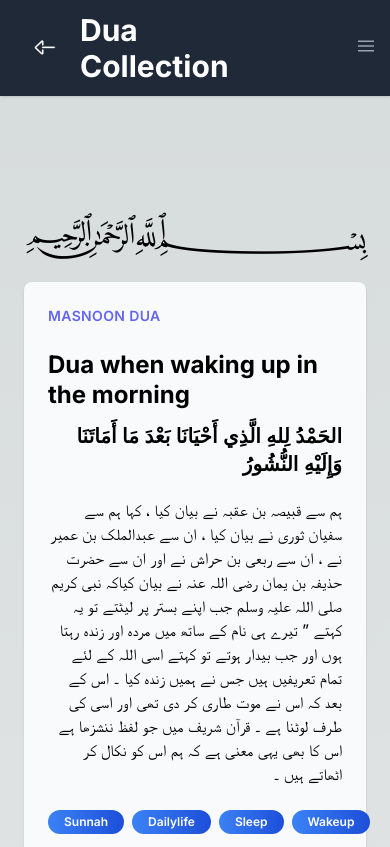
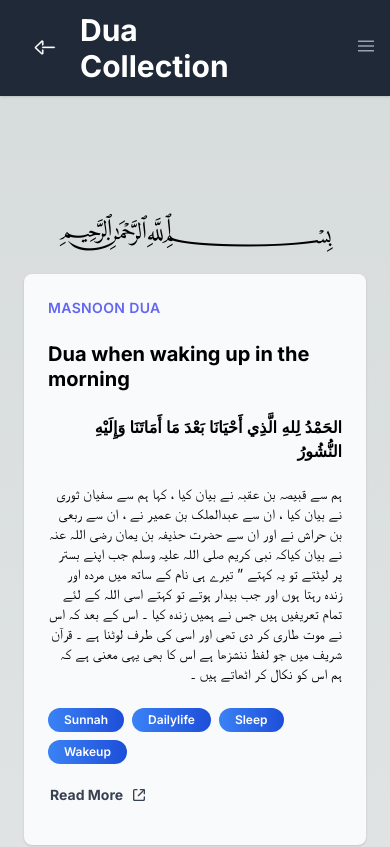
Before and after one commit to segullshairbutt/dua-collections, a Next.js app: page /MasnoonDuas in a window 390 px wide. Shown: the top 847 px of the page. Built offline with nearby package versions, Linux system fonts and the light colour scheme; a web font is replaced by a local one.

Commit message:
fixed rtl problem

```diff
--- a/next.config.js
+++ b/next.config.js
@@ -2,6 +2,9 @@
 const nextConfig = {
   reactStrictMode: true,
   output: "export",
+  compiler: {
+    styledComponents: true,
+  },
   images: {
     unoptimized: true,
   },
--- a/src/app/MasnoonDuas/page.tsx
+++ b/src/app/MasnoonDuas/page.tsx
@@ -1,19 +1,14 @@
 import { FC } from "react";
-import { Amiri } from "next/font/google";
 
+import Bismillah from "components/Bismillah";
 import Dua from "components/Dua";
 
 import Duas from "./duas.json";
 
-
-const arabic_font = Amiri({ weight: "400", subsets: ["arabic"] })
 const MasnoonDuas: FC = () => {
   return (
-    <div className="relative overflow-hidden pt-16 pb-32 space-y-24 min-h-[calc(100vh_-_156px)]">
     <section className="my-8 sm:my-10 grid grid-cols-1 gap-x-8 gap-y-4 p-6 mx-auto md:max-w-7xl">
-        <h1 className={`font-bold text-center text-3xl leading-tight ${arabic_font.className}`}>
-          ﷽
-        </h1>
+      <Bismillah />
       {Duas.map((dua, index) => (
         <Dua
           key={index}
@@ -26,7 +21,6 @@ const MasnoonDuas: FC = () => {
         />
       ))}
     </section>
-    </div>
   )
 };
 
--- a/src/app/QuranDuas/page.tsx
+++ b/src/app/QuranDuas/page.tsx
@@ -1,18 +1,14 @@
 import { FC } from "react";
-import { Amiri } from "next/font/google";
 
+import Bismillah from "components/Bismillah";
 import Dua from "components/Dua";
 
 import Duas from "./duas.json";
 
-const arabic_font = Amiri({ weight: "400", subsets: ["arabic"] })
 const QuranDuas: FC = () => {
   return (
-    <div className="relative overflow-hidden pt-16 pb-32 space-y-24 min-h-[calc(100vh_-_156px)]">
     <section className="my-8 sm:my-10 grid grid-cols-1 gap-x-8 gap-y-4 p-6 mx-auto md:max-w-7xl">
-        <h1 className={`font-bold text-center text-3xl leading-tight ${arabic_font.className}`}>
-          ﷽
-        </h1>
+      <Bismillah />
       {Duas.map((dua, index) => (
         <Dua
           key={index}
@@ -25,7 +21,6 @@ const QuranDuas: FC = () => {
         />
       ))}
     </section>
-    </div>
   )
 };
 
--- a/src/app/components/AlQuran.tsx
+++ b/src/app/components/AlQuran.tsx
@@ -1,4 +1,3 @@
-import React from 'react';
 
 const AlQuran = () => {
     return (
--- /dev/null
+++ b/src/app/components/Bismillah.tsx
@@ -0,0 +1,12 @@
+import { Amiri } from "next/font/google";
+
+const arabic_font = Amiri({ weight: "400", subsets: ["arabic"] })
+const Bismillah = () => {
+    return (
+        <h1 className='font-bold text-center sm:text-3xl text-2xl leading-tight' style={arabic_font.style}>
+            ﷽
+        </h1>
+    );
+};
+
+export default Bismillah;
--- a/src/app/components/Dua.tsx
+++ b/src/app/components/Dua.tsx
@@ -1,4 +1,7 @@
-import React from 'react';
+"use client"
+
+import { useLayoutEffect, useRef } from 'react';
+
 import Link from 'next/link';
 import { Amiri_Quran } from "next/font/google";
 
@@ -10,9 +13,24 @@ interface DuaCardProps {
     referenceLink: string;
     translation?: string;
 }
+const isArabic = (text: string) => {
+    const pattern = /[\u0600-\u06FF\u0750-\u077F]/;
+    return pattern.test(text);
+}
 
 const arabic_font = Amiri_Quran({ weight: "400", subsets: ["arabic"] })
 const Dua = ({ category, content, referenceLink, tags, title, translation }: DuaCardProps) => {
+
+    const duaRef = useRef<HTMLDivElement | null>(null);
+    useLayoutEffect(() => {
+        if (duaRef.current) {
+            const text = duaRef.current.innerText
+            if (text && isArabic(text)) {
+                duaRef.current.setAttribute("dir", 'rtl')
+            }
+        }
+    }, [])
+
     return (
         <div className="flex flex-col justify-center">
             <div className="flex flex-col h-full bg-card shadow justify-between rounded-lg pb-8 p-6 xl:p-8 mt-3 bg-gray-50">
@@ -20,12 +38,12 @@ const Dua = ({ category, content, referenceLink, tags, title, translation }: Dua
                     <div className="uppercase tracking-wide text-sm text-indigo-500 font-semibold">
                         {category}
                     </div>
-                    <h4 className="font-bold text-2xl mt-6 leading-tight">{title}</h4>
-                    <div className="mt-3 mb-6" dir='rtl'>
-                        <p className={`mb-5 text-xl !font-bold ${arabic_font.className}`}>{content}</p>
-                        <p>{translation}</p>
+                    <h4 className="font-bold sm:text-2xl text-xl mt-6 leading-tight">{title}</h4>
+                    <div className="mt-6 mb-6">
+                        <p className='mb-5 sm:text-xl text-base !font-bold text-end' style={arabic_font.style}>{content}</p>
+                        <p className='sm:text-base text-sm' ref={duaRef}>{translation}</p>
                     </div>
-                    <div className="flex flex-nowrap gap-2">
+                    <div className="flex flex-wrap gap-2">
                         {tags.map((tag, index) => (
                             <span key={index}
                                 className="inline-block bg-gradient-to-r from-blue-500 to-blue-700 text-white rounded-full px-4 py-1 !text-xs font-semibold">
--- a/src/app/components/Navbar.tsx
+++ b/src/app/components/Navbar.tsx
@@ -1,8 +1,10 @@
 "use client"
 
+import { useState } from 'react';
+
+import { usePathname } from 'next/navigation';
 import Link from 'next/link';
-import { usePathname } from 'next/navigation';
-import React, { useState } from 'react';
+
 import BackButton from './BackButton';
 
 const Navbar = () => {
--- a/src/app/components/Section.tsx
+++ b/src/app/components/Section.tsx
@@ -1,6 +1,7 @@
+import { ReactElement } from 'react';
+
 import Image, { StaticImageData } from 'next/image';
 import Link from 'next/link';
-import React, { ReactElement } from 'react';
 
 interface SectionProps {
     link: string;
--- a/src/app/layout.tsx
+++ b/src/app/layout.tsx
@@ -27,7 +27,9 @@ export default function RootLayout({
     <html lang="en">
       <body className={inter.className}>
         <Navbar />
-        {children}
+        <div className="relative overflow-hidden pt-16 pb-32 space-y-24 min-h-[calc(100vh_-_156px)]">
+          {children}
+        </div>
         <Footer />
       </body>
     </html>
--- a/src/app/page.tsx
+++ b/src/app/page.tsx
@@ -4,10 +4,11 @@ import Section from "components/Section";
 
 import QuranIcon from "public/quran.webp";
 import HadithIcon from "public/hadith.webp";
+import { Fragment } from "react";
 
 export default function Home() {
   return (
-    <div className="relative overflow-hidden pt-16 pb-32 space-y-24 min-h-[calc(100vh_-_156px)]">
+    <Fragment>
       <Section
         title="Quranic Duas"
         image={QuranIcon}
@@ -26,6 +27,6 @@ export default function Home() {
           <Hadith />
         }
       />
-    </div>
+    </Fragment>
   )
 }
```
Lines whose indentation alone changed are shown as unchanged.
